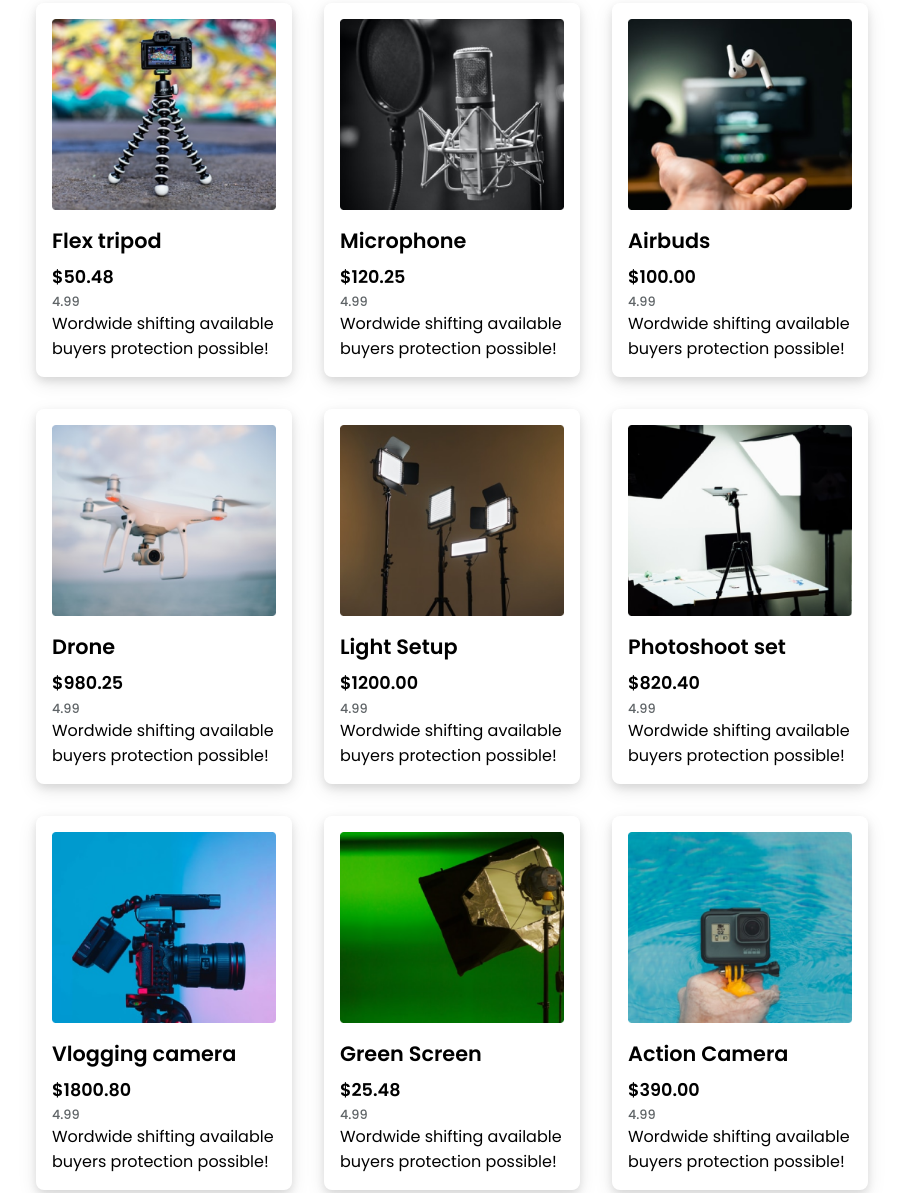
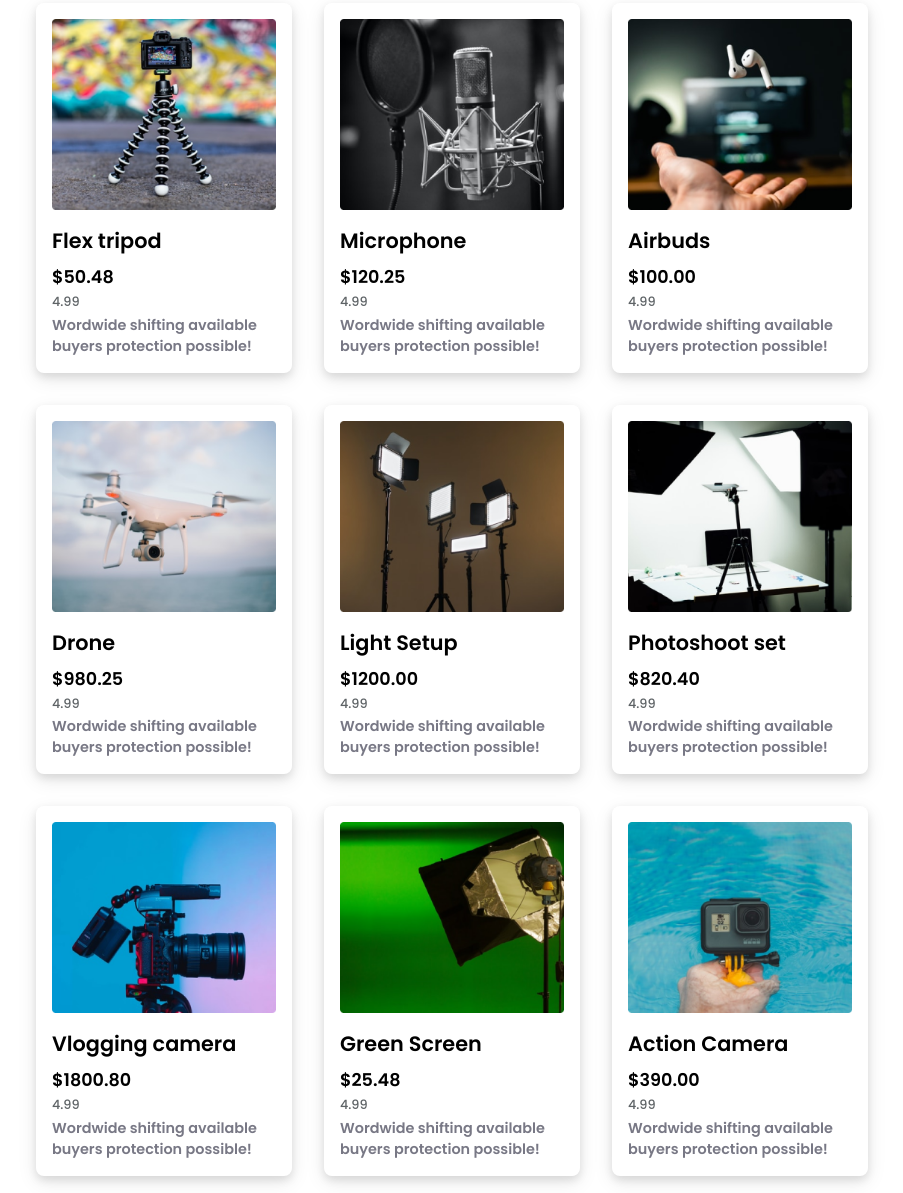
Before and after one commit to FardinMahadi/influencer-gear, a plain HTML site: page index.html in a window 1280 px wide. Shown: the part 926-2119 px from the top of the page, without its empty margins (188-1091 px from the left). Drawn offline with Linux system fonts and the light colour scheme.

Commit message:
collection completed

```diff
--- a/styles/main.css
+++ b/styles/main.css
@@ -185,7 +185,14 @@ main .collection .cards .card .product-price {
 }
 
 main .collection .cards .card .rating {
+  margin: 0.2rem 0;
   font-size: 0.8rem;
   color: #5e6366;
   font-weight: 500;
 }
+
+main .collection .cards .card .about-product {
+  font-size: 0.9rem;
+  color: var(--about-text);
+  font-weight: 600;
+}
```
